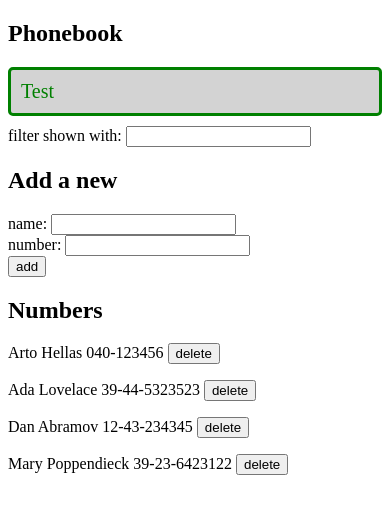
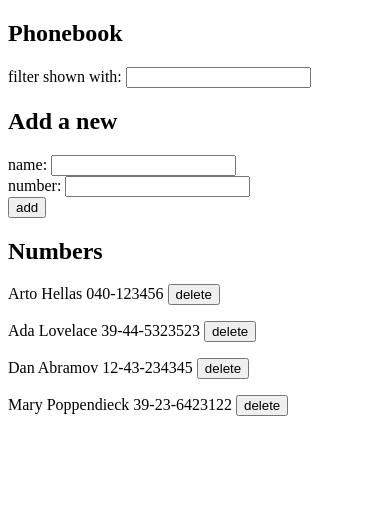
Before and after one commit to lukdva/fullStackOpenExcercisesLukas, a React (Create React App) app in the folder part2/phonebook/: page / in a window 390 px wide. Shown: the top 514 px of the page. Built offline with nearby package versions, Linux system fonts and the light colour scheme; data requests are answered from the project's data file.

Commit message:
2.20*: Phonebook step12 Added error message for trying to acomplish action with already deleted user

```diff
--- a/part2/phonebook/src/App.js
+++ b/part2/phonebook/src/App.js
@@ -2,12 +2,20 @@ import axios from 'axios'
 import { useState, useEffect } from 'react'
 import personService from './services/persons'
 
-const Message = ({msg}) => {
+const Message = ({msg, error}) => {
   if (msg == null) {
     return null
   }
+  if (error)
+  {
+    return (
+      <div className='error notification'>
+        {msg}
+      </div>
+    )
+  }
   return (
-    <div className='notification'>
+    <div className='success notification'>
       {msg}
     </div>
   )
@@ -47,7 +55,8 @@ const App = () => {
   const [newName, setNewName] = useState('')
   const [newPhone, setNewPhone] = useState('')
   const [newFilter, setNewFilter] = useState('')
-  const [message, setNewMessage] = useState('Test');
+  const [message, setNewMessage] = useState(null);
+  const [isError, setIsError] = useState(false);
 
   const submitPhone = (event) => {
     event.preventDefault();
@@ -62,7 +71,15 @@ const App = () => {
           setNewMessage(`${responsePerson.name} phone number has been updated`)
           setTimeout(() => {setNewMessage(null)}, 5000);
         }
-        );
+        ).catch(() => {
+          setIsError(true);
+          setNewMessage(`${samePerson.name} was already removed from the server`)
+          setPersons(persons.filter(person => person.id !==samePerson.id));
+          setTimeout(() => {
+            setNewMessage(null);
+            setIsError(false);
+          }, 5000);
+        });
       }
     }
     else {
@@ -97,7 +114,6 @@ const App = () => {
     personService
     .getAll()
     .then(retrievedPersons => {
-      console.log(retrievedPersons)
       setPersons(retrievedPersons);
     });
   },[]);
@@ -105,7 +121,7 @@ const App = () => {
   return (
     <div>
       <h2>Phonebook</h2>
-      <Message msg={message}/>
+      <Message msg={message} error={isError}/>
       <Filter handleFilterChange={handleFilterChange}/>
       <h2>Add a new</h2>
       <PersonForm submitPhone={submitPhone} handleNameChange={handleNameChange} handlePhoneChange={handlePhoneChange}/>
--- a/part2/phonebook/src/index.css
+++ b/part2/phonebook/src/index.css
@@ -1,5 +1,4 @@
 .notification {
-    color: green;
     background-color: lightgrey;
     border-style: solid;
     border-radius: 5px;
@@ -7,3 +6,9 @@
     padding: 10px;
     margin-bottom: 10px;
 }
+.success {
+    color: green;
+}
+.error {
+    color: red;
+}
```
